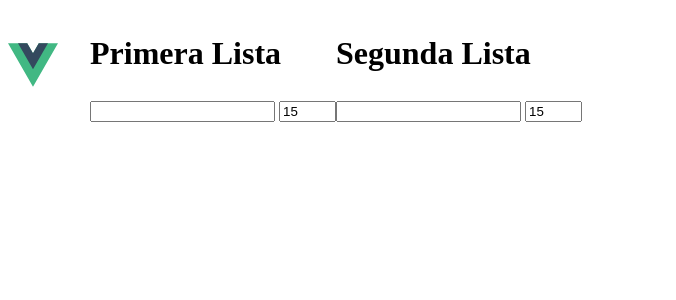
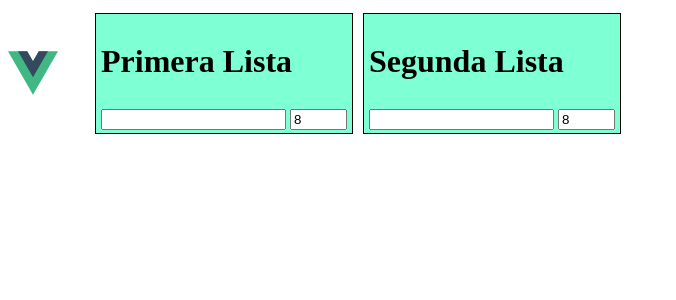
Before and after one commit to albertomozo/VUE-listas, a Vue app: page / in a window 1280 px wide. Shown: the top 300 px of the page, without its empty margins (0-676 px from the left). Built offline with nearby package versions, Linux system fonts and the light colour scheme.

Commit message:
Mejora estilos. Añadir borrado productos lista

```diff
--- a/src/App.vue
+++ b/src/App.vue
@@ -26,7 +26,7 @@ header {
   margin: 0 auto 2rem;
 }
 
-@media (min-width: 1024px) {
+
   header {
     display: flex;
     place-items: center;
@@ -42,5 +42,5 @@ header {
     place-items: flex-start;
     flex-wrap: wrap;
   }
-}
+
 </style>
--- a/src/assets/main.css
+++ b/src/assets/main.css
@@ -21,15 +21,14 @@ a,
   }
 }
 
-@media (min-width: 1024px) {
+
   body {
     display: flex;
     place-items: center;
   }
 
   #app {
-    display: grid;
+  /*   display: grid;
     grid-template-columns: 1fr 1fr;
-    padding: 0 2rem;
+    padding: 0 2rem; */
   }
-}
--- a/src/components/InputView.vue
+++ b/src/components/InputView.vue
@@ -1,9 +1,9 @@
 <script setup>
-    import {  ref, defineEmits } from "vue";
+    import {  ref, defineEmits,nextTick } from "vue";
     //const props = defineProps(["onNewItem"]);
     const text = ref("");
     const emits = defineEmits(["onNewItem"]);
-    const MAX = 15;
+    const MAX = 8;
     let quedan = ref(MAX);
 
     function handleKeyDown(evt) {
@@ -12,6 +12,15 @@
             text.value = "";
         }
         quedan = MAX - text.value.length;
+        if (quedan <= 0)
+        {
+            alert('solo puedes escribir '  + MAX + ' caracteres ' + text.value);
+            nextTick(() => {
+                 text.value = text.value.slice(0,MAX);
+
+            });
+
+        }
     }
 
 </script>
--- a/src/components/ListaCompra.vue
+++ b/src/components/ListaCompra.vue
@@ -14,10 +14,6 @@
 
 
 
-
-
-
-
     function   handleNewItem(texto) {
         console.log('entro enter');
         console.log(texto.value);
@@ -27,12 +23,21 @@
                 console.log(lista);
                 return;
             }
-                if (texto.length>=MAX)
+            if (texto.length >= MAX)
             {
                 console.log('te pasaste');
                 alert('ya no puedes meter más caracteres');
                 return;
             }
+    }
+    function deleteTag(text) {
+       /*  lista = lista.filter((item) => item !== text); */
+        const index = lista.indexOf(text);
+        if (index !== -1) {
+            lista.splice(index, 1);
+        }
+
+
     }
 
 
@@ -43,16 +48,36 @@
 </script>
 
 <template>
-    <div>
+    <div class="lista">
         <h1>{{ msg  }}</h1>
         <InputView @on-new-item="(text) => handleNewItem(text)" />
 
 
         <div class="tags">
             <div class="tag" v-for="(producto, index) in lista" :key="index">
-            {{ producto }}
+            {{ producto }} <button @click="() => deleteTag(producto)">X</button>
+
             </div>
         </div>
     </div>
 
 </template>
+
+<style scoped>
+.lista {
+    margin :5px;
+    border : 1px solid black;
+    padding: 2px 5px;
+    background-color: aquamarine;
+
+}
+
+.tag {
+    margin : 1px;
+    border-radius: 3px;
+    border : 1px solid blue;
+    background : whitesmoke;
+}
+
+
+</style>
```
Lines whose indentation alone changed are shown as unchanged.
